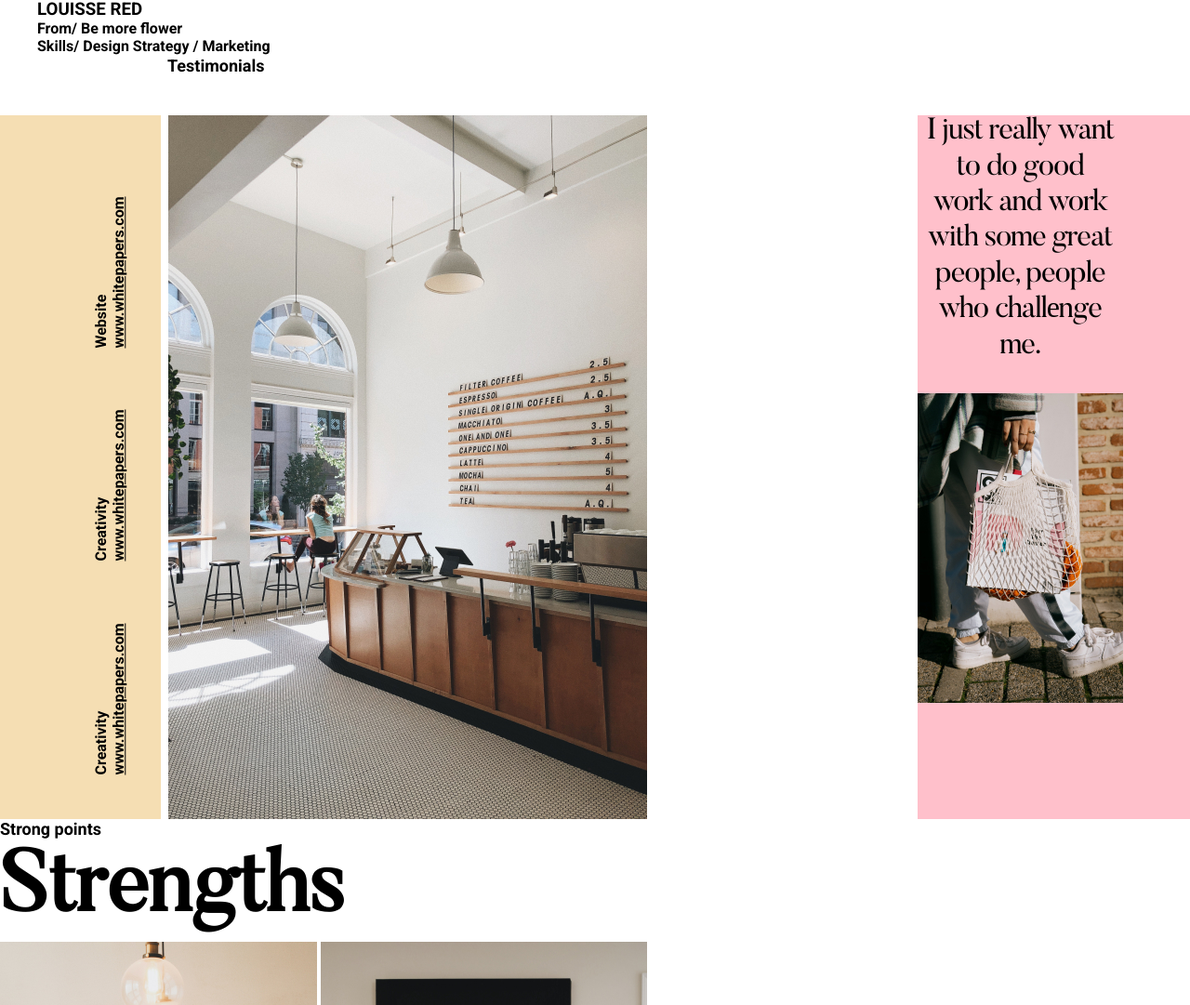
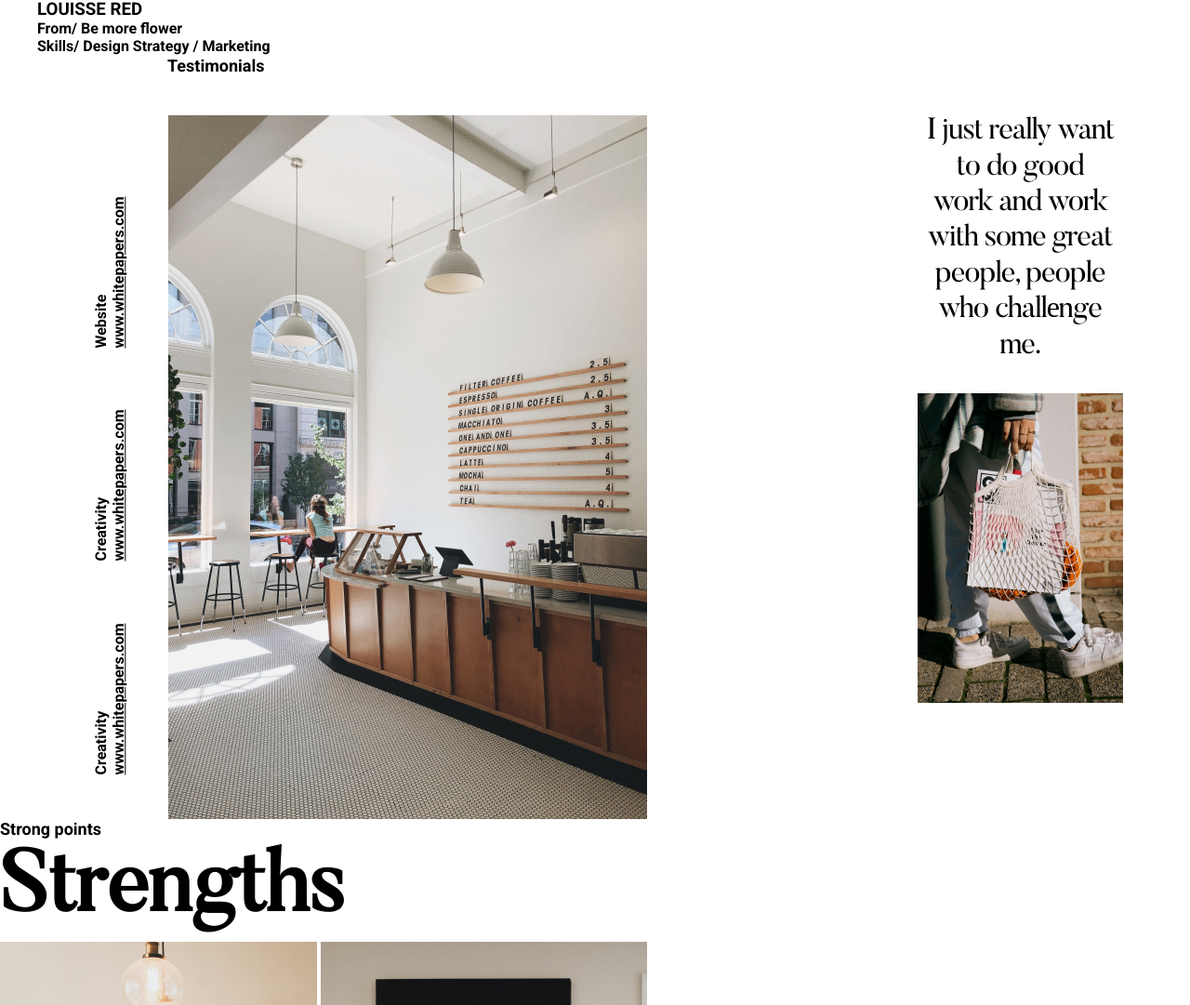
Before and after one commit to protenot/otus-css-Olga_Belaya, a plain HTML site: page index.html in a window 1280 px wide. Shown: the part 2597-3678 px from the top of the page at 93% size. Drawn offline with Linux system fonts and the light colour scheme.

Commit message:
deleting extra

```diff
--- a/style/style.css
+++ b/style/style.css
@@ -163,19 +163,13 @@ main{
     font-family: "Roboto",sans-serif;
     font-weight: 700;
 }
-.testimonials{
-    /*position: relative;*/
 
-}
 
 .title-testimonials {
     font-family: "Roboto",sans-serif;
     font-weight: 700;
     font-size: 1.125rem;
-    /*position: absolute;*/
-   /* top:-10%;*/
     box-sizing: border-box;
-    /*left:12%;*/
     margin-left: 12.5%;
     margin-bottom:3%;
 
@@ -183,7 +177,7 @@ main{
 .testimonials-block-main{
     display: grid;
     grid-template-columns: 12% 1.8fr 1fr;
-    /*grid-template-rows: 1005;*/
+
 
 }
 
@@ -193,8 +187,7 @@ main{
     display: flex;
     flex-direction: column;
     justify-content: space-around;
-    background-color: wheat;
-    margin-right: 0;
+    gitmargin-right: 0;
     padding-top: 40%;
 
 
@@ -223,10 +216,10 @@ a{
 }
 .address-cite{
     display: block;
-    /*box-sizing:border-box;*/
     text-align:  start;
     color:black;
     text-decoration: none;
+
 }
 
 .web-image{
@@ -236,7 +229,7 @@ a{
     display: flex;
     flex-direction: column;
     justify-content: start;
-    background-color:pink;
+
 
 
 }
```
